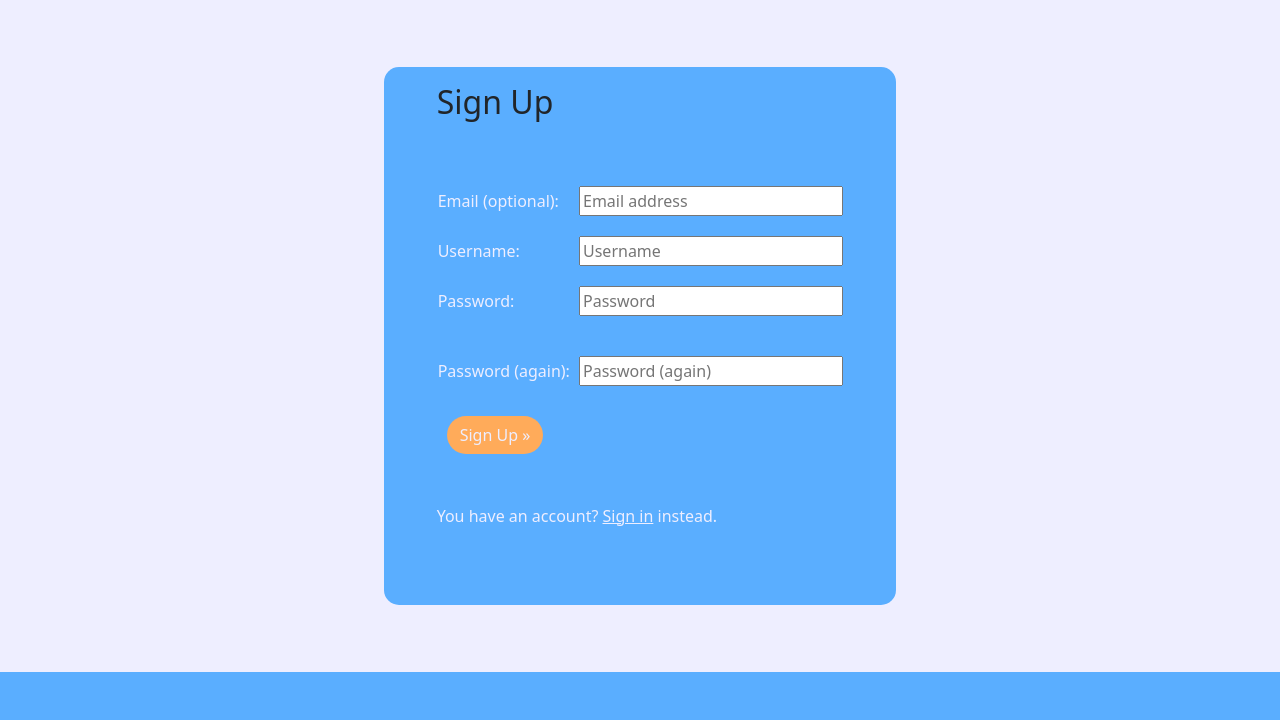
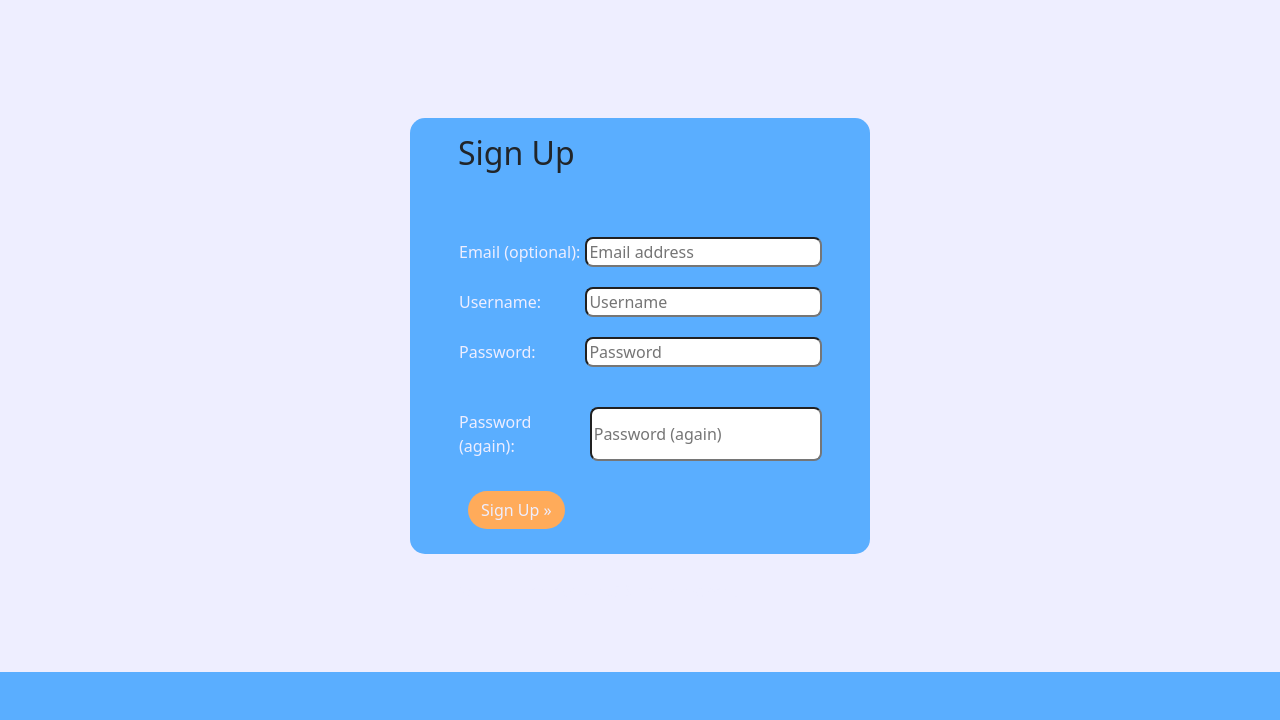
Before and after one commit to ZoltanNyaradi/work-schedule, a Django app: page /accounts/signup/ in a window 1280 px wide. Shown: the part 80-800 px from the top of the page. Run offline with Django 5.2, Linux system fonts and the light colour scheme.

Commit message:
Style auth pages

```diff
--- a/static/css/style.css
+++ b/static/css/style.css
@@ -253,6 +253,12 @@
 
 #account-container {
   width: 100%;
+
+  padding: 4rem;
+}
+
+#account-container > div{
+	border-radius: 15px;
 }
 
 #account-container h3{
@@ -280,6 +286,10 @@
 
 .auth_form > p > input{
 	width: 65%;
+}
+
+.auth_form input{
+	border-radius: 8px;
 }
 
 .auth_form > ul, .helptext{
```
